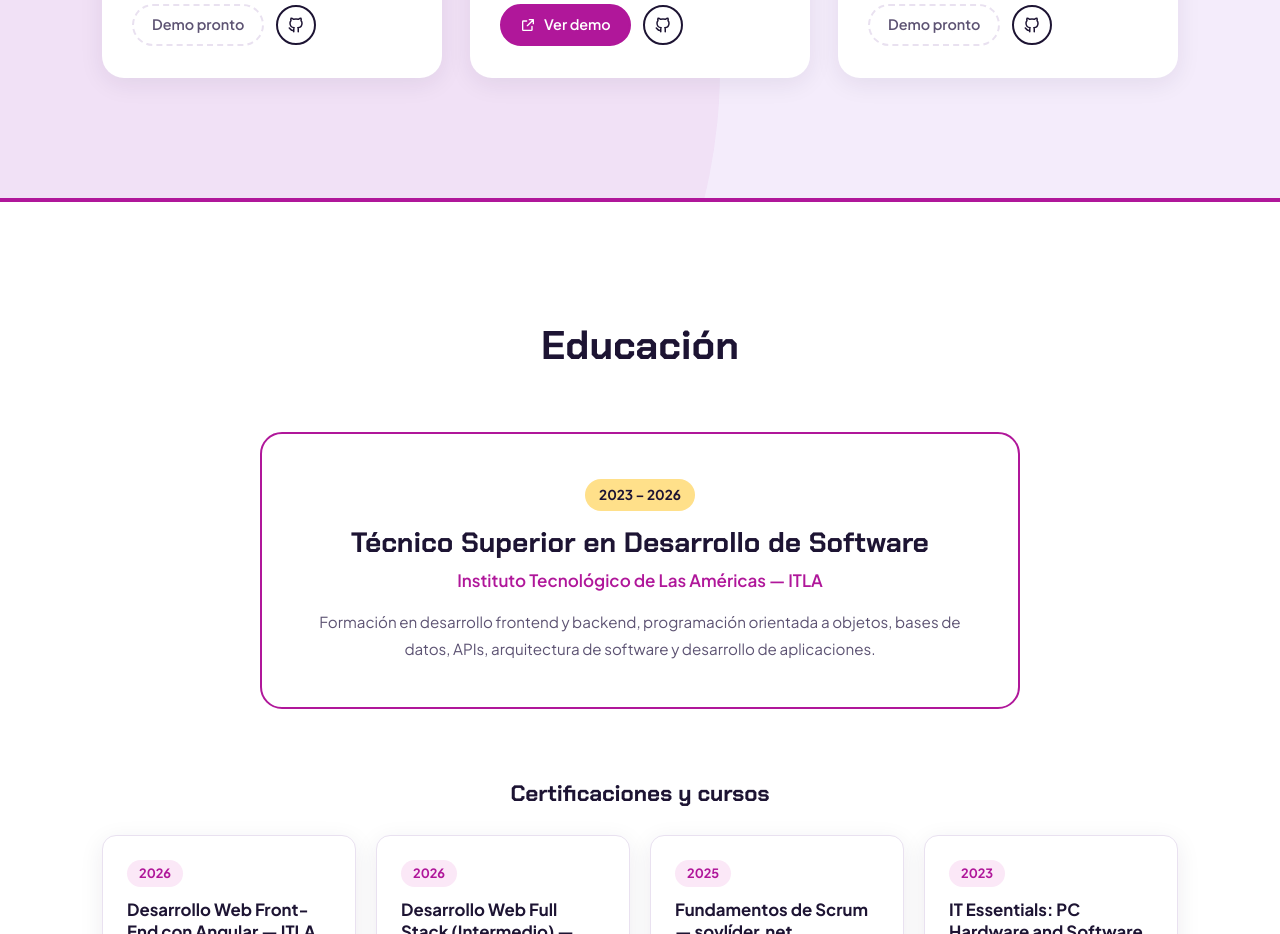
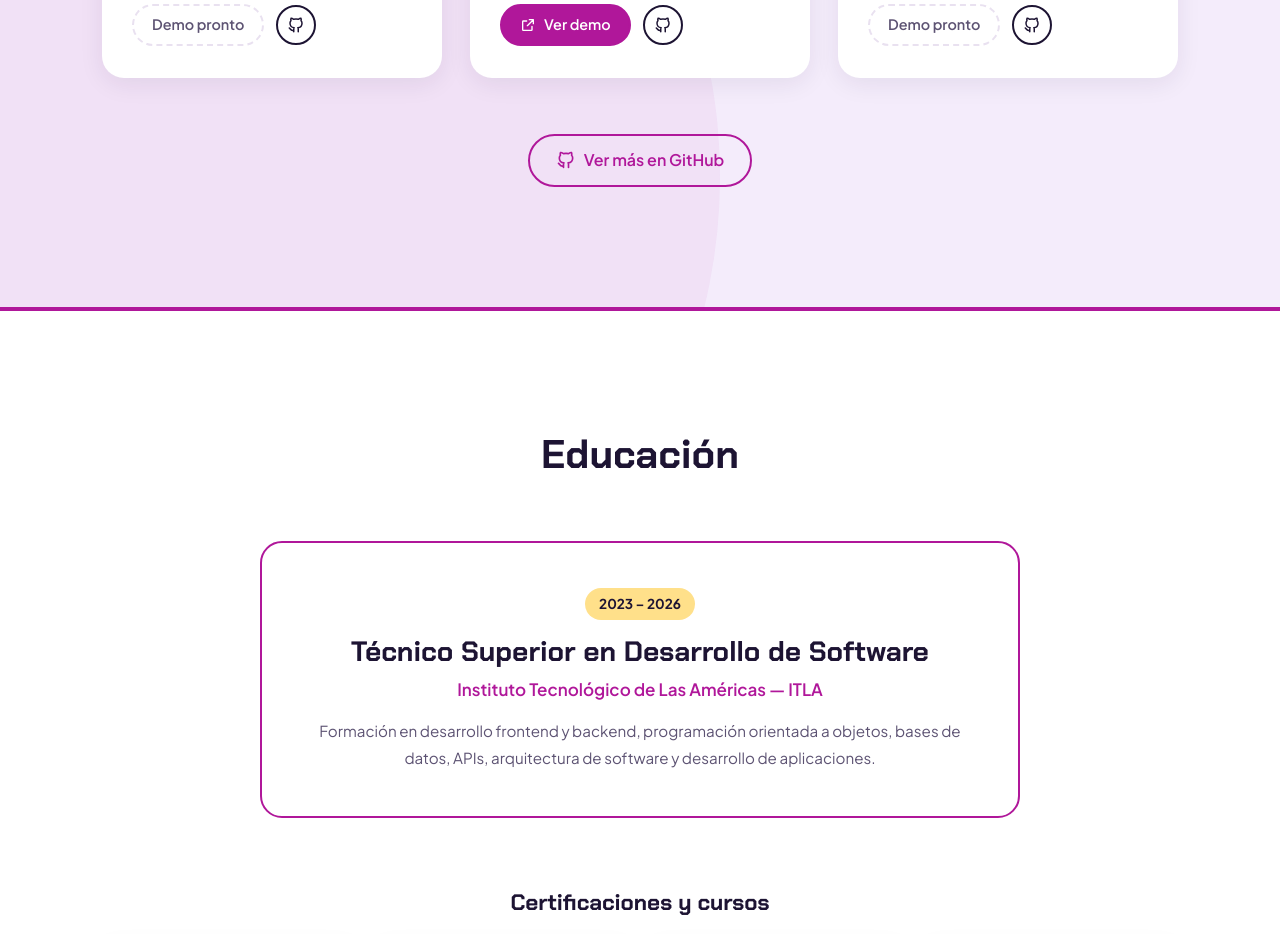
Before and after one commit to Angelismejia/candy-dev-portfolio, a React (Vite) app: page / in a window 1280 px wide. Shown: the part 5740-6674 px from the top of the page. Built offline with nearby package versions, Linux system fonts and the light colour scheme; no server answers.

Commit message:
feat: Add See more on GitHub button and ignore personal notes

```diff
--- a/src/presentation/App.tsx
+++ b/src/presentation/App.tsx
@@ -30,7 +30,11 @@ export function App() {
         <About profile={portfolio.profile} />
         <TechStack skillGroups={portfolio.skillGroups} />
         <ExperienceSection experiences={portfolio.experiences} />
-        <Projects featured={portfolio.featuredProject} projects={portfolio.projects} />
+        <Projects
+          featured={portfolio.featuredProject}
+          projects={portfolio.projects}
+          githubUrl={portfolio.profile.social.github}
+        />
         <EducationSection education={portfolio.education} certifications={portfolio.certifications} />
         <Learning learning={portfolio.learning} githubUrl={portfolio.profile.social.github} />
         <ContactSection contact={portfolio.contact} social={portfolio.profile.social} />
--- a/src/presentation/i18n/ui.ts
+++ b/src/presentation/i18n/ui.ts
@@ -47,6 +47,7 @@ const es = {
     canDo: 'Lo que puedes hacer',
     why: '¿Por qué lo hice?',
     more: 'Más proyectos',
+    seeMore: 'Ver más en GitHub',
     demo: 'Ver demo',
     demoSoon: 'Demo pronto',
     code: 'Ver código',
@@ -158,6 +159,7 @@ const en: UiText = {
     canDo: 'What you can do',
     why: 'Why I built it',
     more: 'More projects',
+    seeMore: 'See more on GitHub',
     demo: 'View demo',
     demoSoon: 'Demo soon',
     code: 'View code',
--- a/src/presentation/sections/Projects.module.css
+++ b/src/presentation/sections/Projects.module.css
@@ -123,3 +123,10 @@
 .actions {
   margin-top: auto;
 }
+
+/* "Ver más en GitHub", centrado debajo de las tarjetas */
+.seeMore {
+  display: flex;
+  justify-content: center;
+  margin-top: clamp(40px, 6vw, 56px);
+}
--- a/src/presentation/sections/Projects.tsx
+++ b/src/presentation/sections/Projects.tsx
@@ -1,4 +1,5 @@
 import type { FeaturedProject as FeaturedProjectContent, Project } from '../../domain/entities/Project'
+import { GitHubIcon } from '../components/Icons'
 import { ProjectLinks, TechChips } from '../components/ProjectLinks'
 import { revealDelay } from '../hooks/useRevealOnScroll'
 import { FeaturedProject } from './FeaturedProject'
@@ -8,9 +9,10 @@ import styles from './Projects.module.css'
 interface ProjectsProps {
   featured: FeaturedProjectContent
   projects: Project[]
+  githubUrl: string
 }
 
-export function Projects({ featured, projects }: ProjectsProps) {
+export function Projects({ featured, projects, githubUrl }: ProjectsProps) {
   const { t } = useLanguage()
   return (
     <section id="proyectos" className={`section-divider ${styles.section}`} aria-label={t.projects.section}>
@@ -53,6 +55,14 @@ export function Projects({ featured, projects }: ProjectsProps) {
             </article>
           ))}
         </div>
+
+        {/* el resto de proyectos está en GitHub: lleva directo a la pestaña de repositorios */}
+        <div className={styles.seeMore} data-reveal>
+          <a className="btn" href={`${githubUrl}?tab=repositories`} target="_blank" rel="noopener noreferrer">
+            <GitHubIcon size={20} />
+            {t.projects.seeMore}
+          </a>
+        </div>
       </div>
     </section>
   )
```
Also changed, not shown: 1 other file (tests, documents, lock files or other folders).
